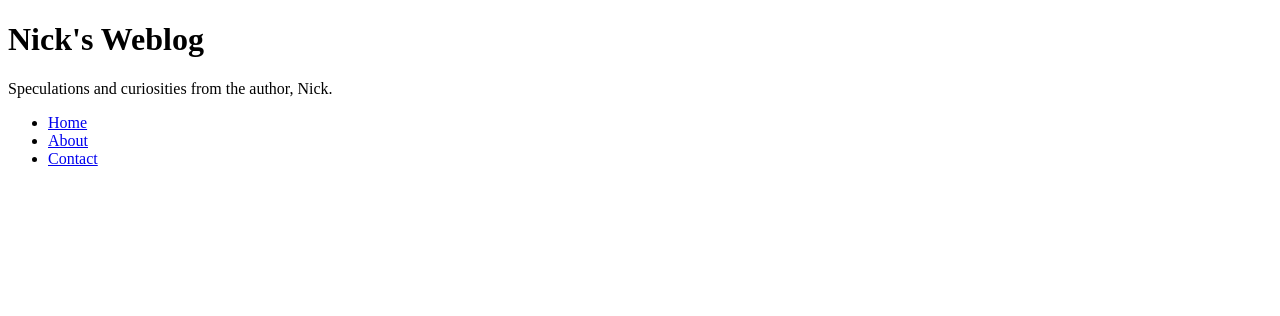
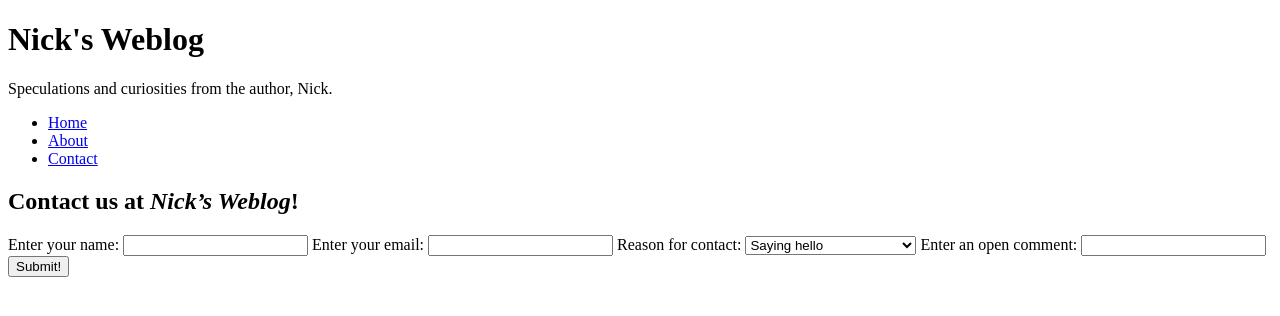
Before and after one commit to hoekwa14/MI349_blog, a plain HTML site: page contact.html in a window 1280 px wide. Drawn offline with Linux system fonts and the light colour scheme.

Commit message:
Passed HTML Validation

```diff
--- a/contact.html
+++ b/contact.html
@@ -17,5 +17,24 @@
             </ul>
         </nav>
     </header>
+    <section>
+        <h2>Contact us at <em>Nick’s Weblog</em>!</h2>
+        <form>
+            <label for="name">Enter your name: </label>
+            <input type="text" name="name" id="name" required />
+            <label for="email">Enter your email: </label>
+            <input type="email" name="email" id="email" required />
+            <label for="contact-reason">Reason for contact:</label>
+            <select id="contact-reason" name="contact-reason">
+            <option value="Saying hi!">Saying hello</option>
+            <option value="Looking for a contractor">Looking for a contractor</option>
+            <option value="Interested in an interview">Interested in an interview</option>
+            </select>
+            <label for="open-comment">Enter an open comment: </label>
+            <input type="text" name="open-comment" id="open-comment" required />
+
+            <input type="submit" value="Submit!" />
+        </form>
+    </section>
 </body>
 </html>
```
Also changed, not shown: index.html (+1 -1 lines).
